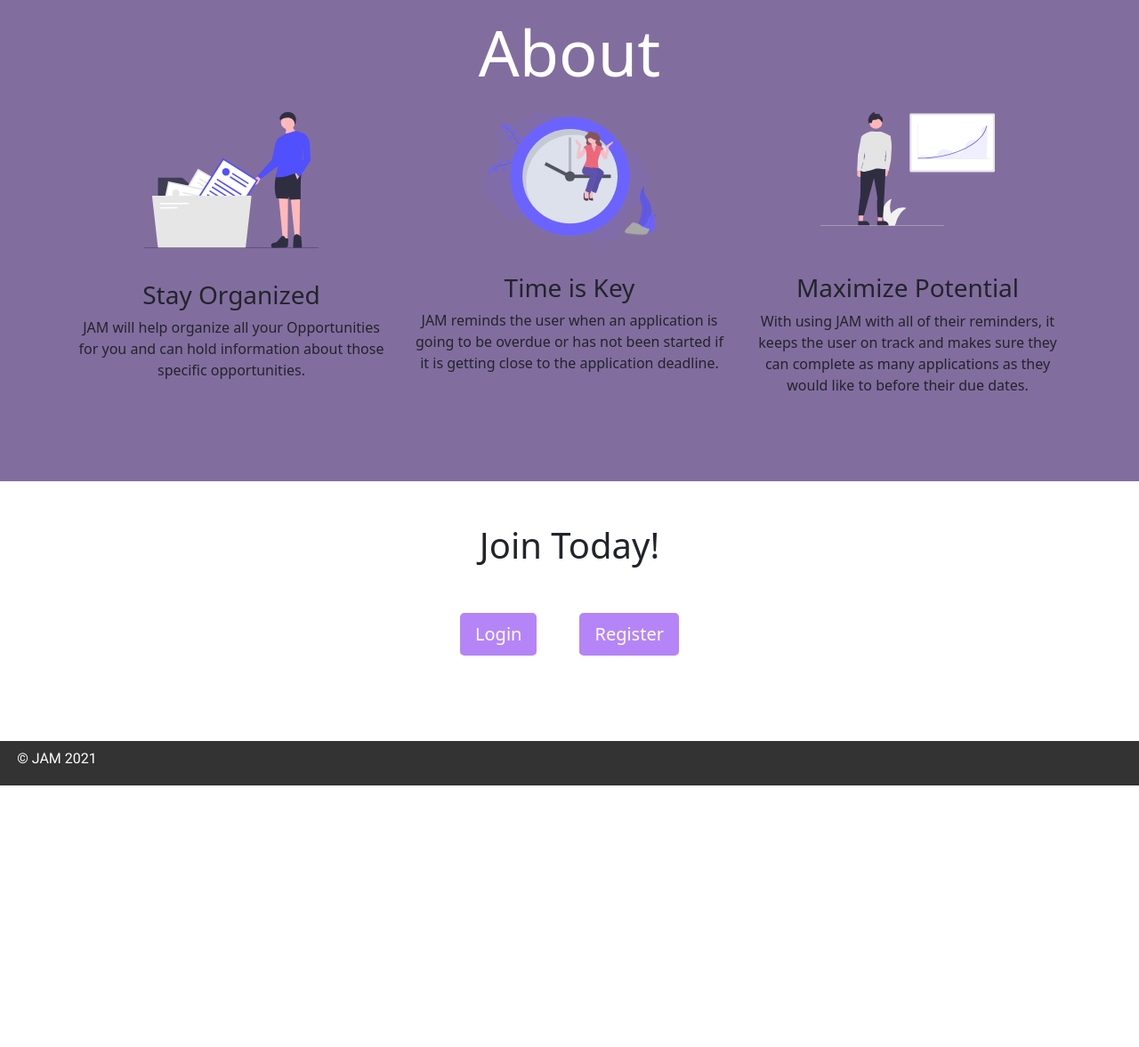
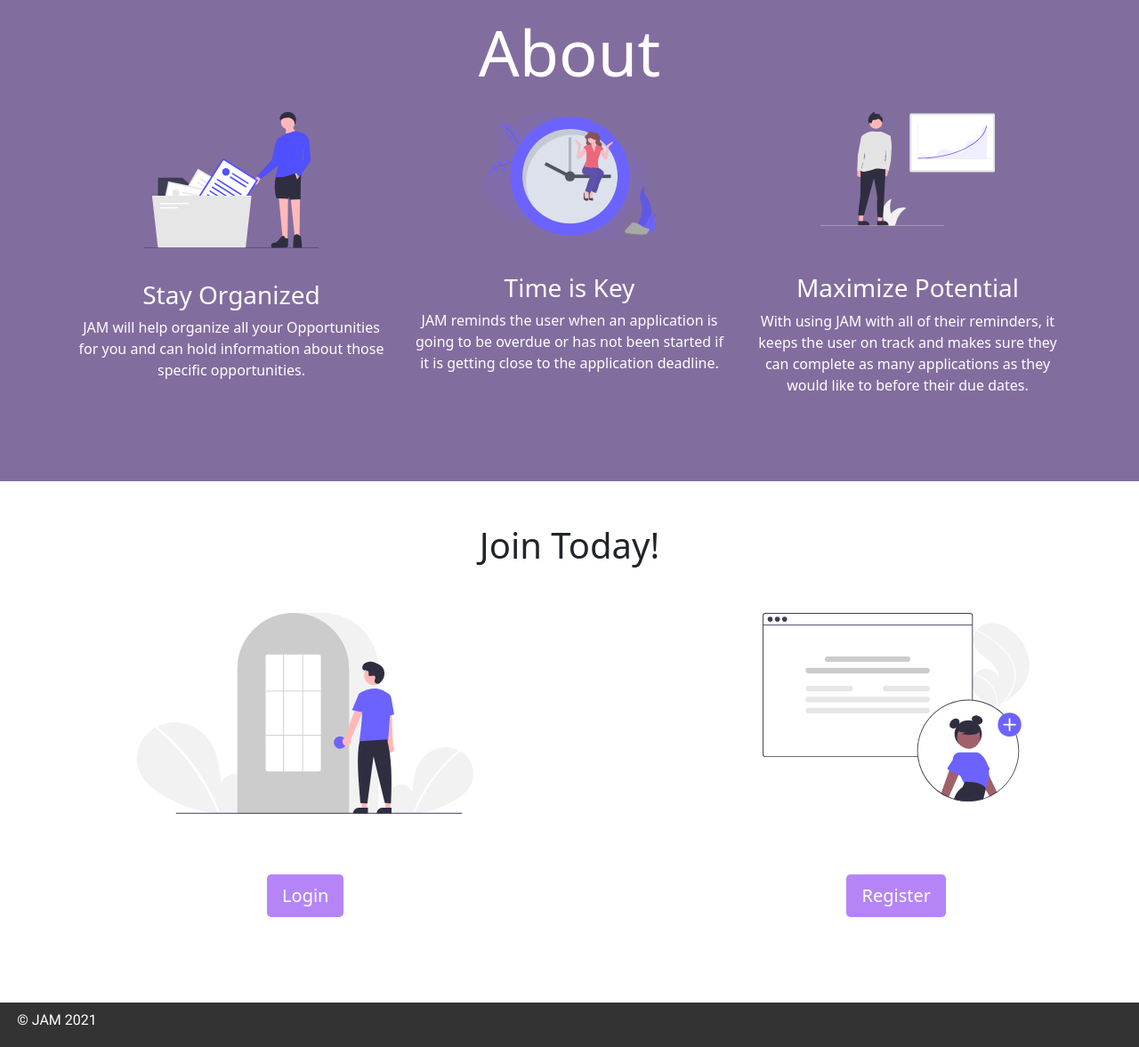
Before and after one commit to JAMForHire/JAM-Final, a PHP site: page / in a window 1280 px wide. Shown: the part 791-1968 px from the top of the page at 89% size. Before the commit the page ends 1674 px from the top, so only its background shows below. Run offline with PHP 8.4, Linux system fonts and the light colour scheme; a user stored in the database is signed in; some libraries are stand-ins or nearby versions; some web fonts are replaced.

Commit message:
Redesign Homepage
Redesigned bottom of homepage to look less boring

```diff
--- a/index.php
+++ b/index.php
@@ -114,8 +114,8 @@ else {
         <!-- Individual Section -->
         <div class="col-sm">
           <img class="main_img" src="./Resources/assets/undraw_organize.svg" alt="organized" />
-          <h3>Stay Organized</h3>
-          <div>
+          <h3 class="text-white">Stay Organized</h3>
+          <div class="text-white">
             JAM will help organize all your Opportunities for you
             and can hold information about those specific opportunities.
           </div>
@@ -123,8 +123,8 @@ else {
         <!-- Individual Section -->
         <div class="col-sm">
           <img class="main_img" src="./Resources/assets/undraw_time.svg" alt="organized" />
-          <h3>Time is Key</h3>
-          <div>
+          <h3 class="text-white">Time is Key</h3>
+          <div class="text-white">
             JAM reminds the user when an application is going to be
             overdue or has not been started if it is getting close to the
             application deadline.
@@ -133,8 +133,8 @@ else {
         <!-- Individual Section -->
         <div class="col-sm">
           <img class="main_img_2" src="./Resources/assets/undraw_growth.svg" alt="organized" />
-          <h3>Maximize Potential</h3>
-          <div>
+          <h3 class="text-white">Maximize Potential</h3>
+          <div class="text-white">
             With using JAM with all of their reminders, it keeps the user
             on track and makes sure they can complete as many applications
             as they would like to before their due dates.
@@ -148,9 +148,15 @@ else {
   <section class="d-flex flex-column align-items-center my-5">
     <h2 class="display-6 mb-5">Join Today!</h2>
     <!-- Button row -->
-    <div class="mt-1 mb-5 d-flex h-100 w-100 justify-content-center gap-5">
-      <button type="button" class="btn btn-lg btn-jam text-white" onclick="redirect('./login.php')">Login</button>
-      <button type="button" class="btn btn-lg btn-jam text-white" onclick="redirect('./register.php')">Register</button>
+    <div class="d-flex mt-1 mb-5 h-100 w-100 gap-5 justify-content-center">
+      <div class="d-flex flex-column align-items-center">
+        <img src="/Resources/assets/undraw_login.svg" class="main_img" />
+        <div><button type="button" class="btn btn-lg btn-jam text-white" onclick="redirect('./login.php')">Login</button></div>
+      </div>
+      <div class="d-flex flex-column align-items-center">
+        <img src="/Resources/assets/undraw_add_user.svg" class="main_img_2" />
+        <div><button type="button" class="btn btn-lg btn-jam text-white" onclick="redirect('./register.php')">Register</button></div>
+      </div>
     </div>
   </section>
 
```
Also changed, not shown: Resources/assets/undraw_add_user.svg (added), Resources/assets/undraw_login.svg (added).
